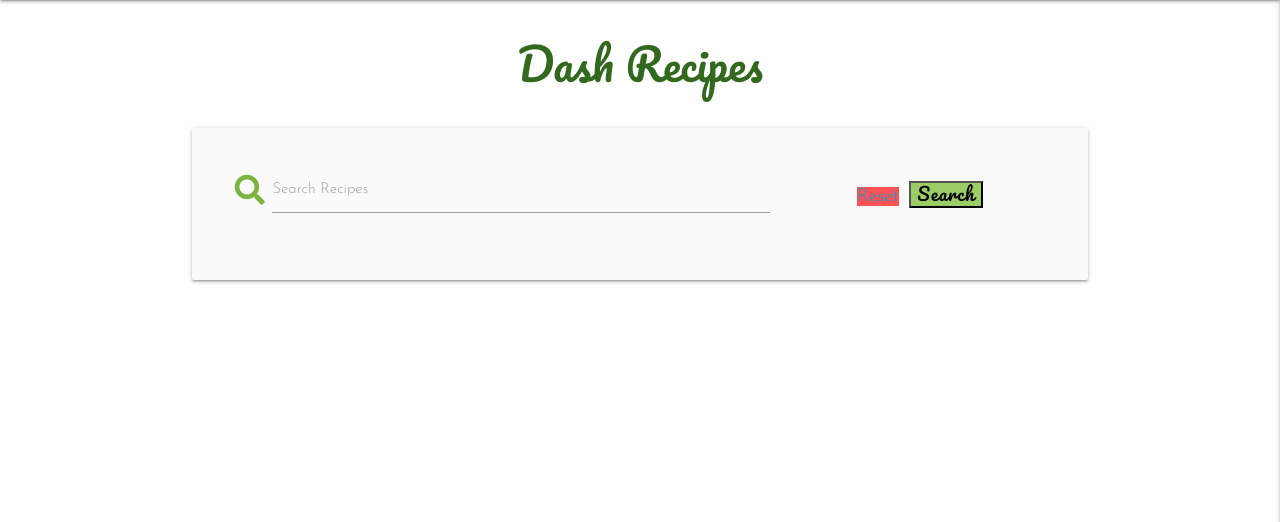
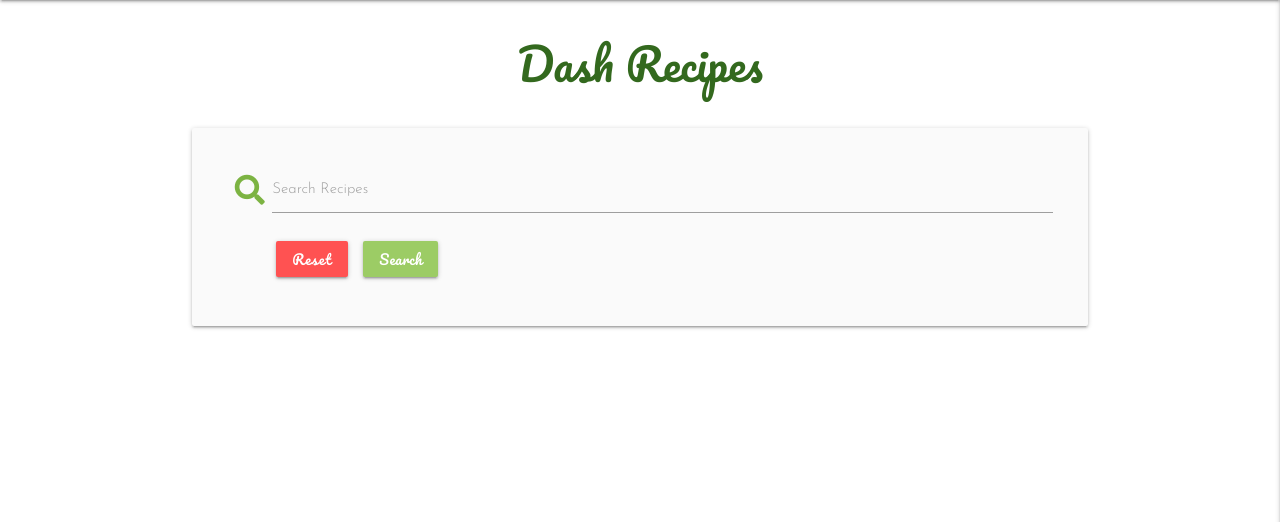
Before and after one commit to alissatroiano/Dash, a Flask app: page /search in a window 1280 px wide. Shown: the part 64-586 px from the top of the page. Run offline with Flask 2, Linux system fonts and the light colour scheme; data that the repository does not hold is empty; some libraries are stand-ins or nearby versions.

Commit message:
Update materialize classes and apply custom styles to search buttons

```diff
--- a/static/css/style.css
+++ b/static/css/style.css
@@ -8,9 +8,8 @@ h1, h2, h3 {
 
 h4 {
     font-family: 'Pacifico', cursive;
-     font-size: 1.6rem;
-     letter-spacing: 1px;
-     color: #011408;
+    font-size: 1.4rem;
+    color: #011408;
 }
 
 h5, h6 {
@@ -110,10 +109,18 @@ textarea {
       margin: 5px;
 }
 
-a#cancel {
+a#cancel, .red.btn.accent-2.text-shadow {
     font-family: 'Pacifico', cursive;
       text-transform: none;
-      font-size: 1.2rem;
       letter-spacing: 1px;
       margin: 5px;
+      border: none;
 }
+
+/*--------------------------------------- Search Recipes */
+
+button.submit.btn.light-green.lighten-1 {
+    border: none;
+    text-transform: none;
+    letter-spacing: .5px;
+}
--- a/templates/edit_recipe.html
+++ b/templates/edit_recipe.html
@@ -65,9 +65,10 @@
         <!-- Buttons -->
         <div class="row">
             <div class="col s12 center-align">
+             <button>
              <a href="{{ url_for('get_recipes') }}" class="btn light-green text-shadow" id="cancel">
                         Cancel <i class="fas fa-times-circle right"></i>
-                    </a>
+                    </a></button>
                 <button class="red accent-2 waves-effect waves-light btn" type="submit" name="action" id="edit">Edit<i
                         class="fas fa-edit right"></i>
                 </button>
--- a/templates/recipes.html
+++ b/templates/recipes.html
@@ -5,15 +5,15 @@
 
 <div class="row card-panel grey lighten-5">
     <form action="{{ url_for('search') }}" method="POST" class="col s12 center-align">
-        <div class="row valign-wrapper center-align">
-            <div class="input-field col s12 m8">
+        <div class="row align-wrapper center-align">
+            <div class="input-field col s12">
                 <i class="fas fa-search prefix light-green-text text-darken-1"> </i>
                     <input type="text" name="query" id="query" class="validate" minlength="3" required>
                     <label for="query">Search Recipes</label>
             </div>
             <div class="col s12 m4">
-                <a href="{{ url_for('get_recipes') }}" class="red accent-2 text-shadow">Reset</a>
-                <button type="submit" class="submit light-green lighten-1 text-shadow">Search
+                <a href="{{ url_for('get_recipes') }}" class="red btn accent-2 text-shadow">Reset</a>
+                <button type="submit" class="submit btn light-green lighten-1">Search
                 </button>
             </div>
         </div>
```
